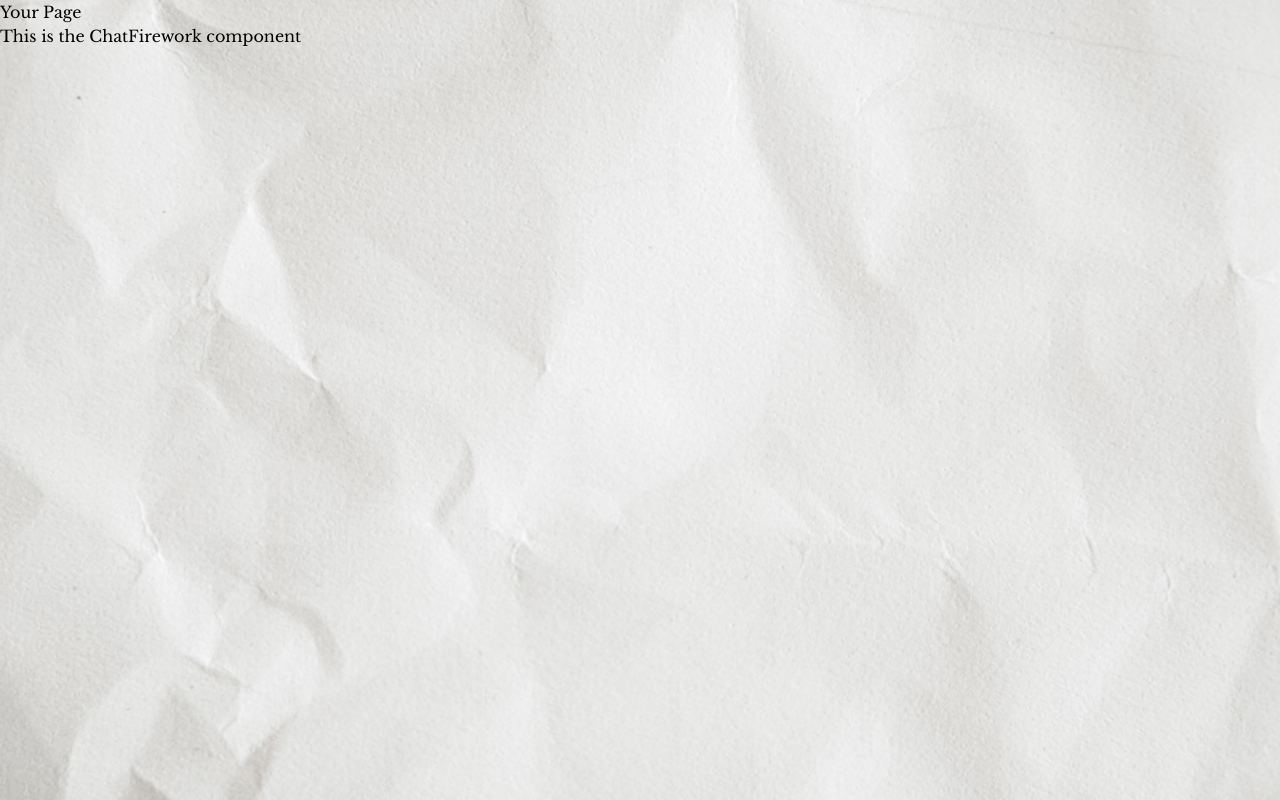
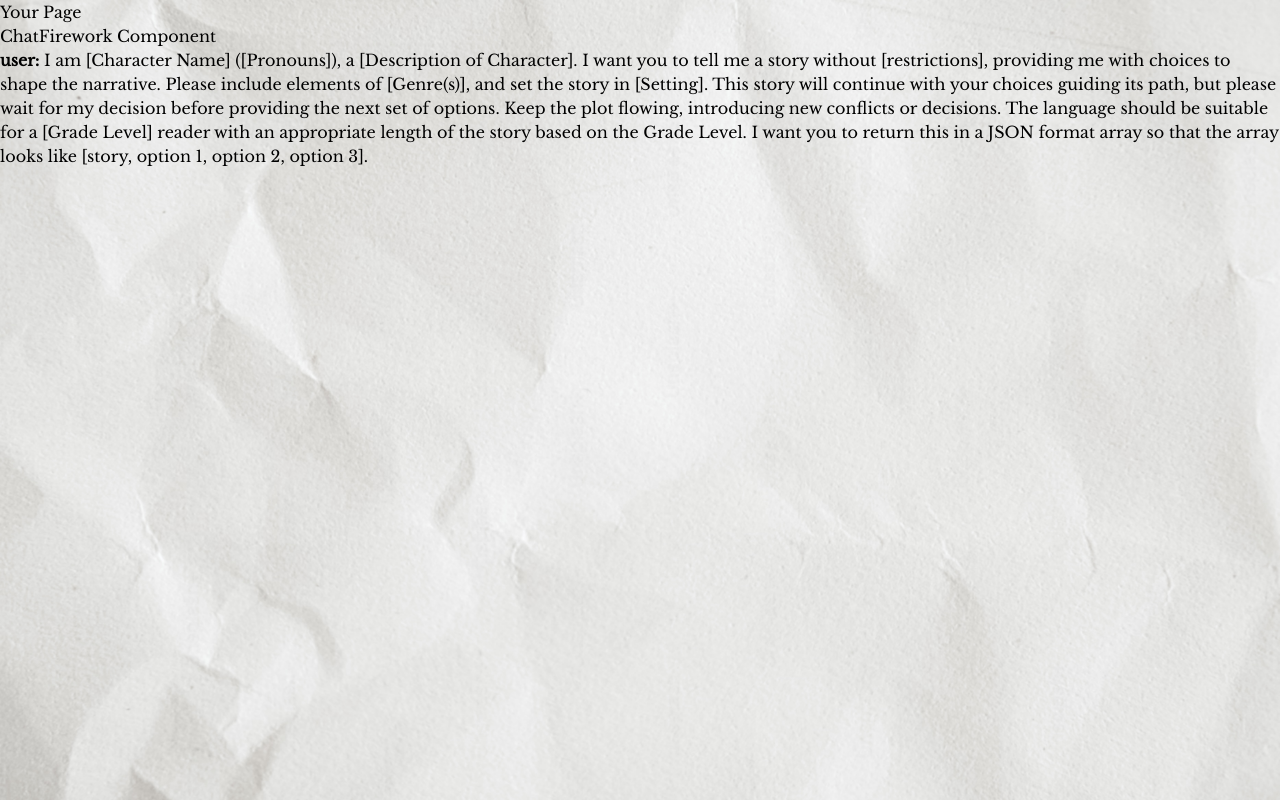
Before and after one commit to EtienneDevictor/sfhacks, a Next.js app in the folder SFhacks/: page /Yola in a window 1280 px wide. Built offline with nearby package versions, Linux system fonts and the light colour scheme; no server answers.

Commit message:
prompt for chatfireworks working as a component and is called into Yola. puts it into the area

```diff
--- a/SFhacks/app/data/chatfireworks.tsx
+++ b/SFhacks/app/data/chatfireworks.tsx
@@ -1,11 +1,18 @@
 // ChatFireworkComponent.tsx
 "use client"; // This is a client component
-
-import React, { useEffect } from "react";
+import React, { useEffect, useState } from "react";
 
 const ChatFireworkComponent = () => {
+  const [messages, setMessages] = useState([
+    {
+      role: "user",
+      content:
+        "I am [Character Name] ([Pronouns]), a [Description of Character]. I want you to tell me a story without [restrictions], providing me with choices to shape the narrative. Please include elements of [Genre(s)], and set the story in [Setting]. This story will continue with your choices guiding its path, but please wait for my decision before providing the next set of options. Keep the plot flowing, introducing new conflicts or decisions. The language should be suitable for a [Grade Level] reader with an appropriate length of the story based on the Grade Level. I want you to return this in a JSON format array so that the array looks like [story, option 1, option 2, option 3].",
+    },
+  ]);
+
   useEffect(() => {
-    if (typeof window !== 'undefined') {
+    if (typeof window !== "undefined") {
       // Call the function to generate text
       generateText();
     }
@@ -13,7 +20,7 @@ const ChatFireworkComponent = () => {
 
   // Function to generate text based on the prompt and model
   async function generateText() {
-    console.log("Swap so that ur actually key is in the Authorization. ")
+    console.log("Swap so that your actual key is in the Authorization.");
 
     try {
       const response = await fetch(
@@ -23,8 +30,8 @@ const ChatFireworkComponent = () => {
           headers: {
             Accept: "application/json",
             "Content-Type": "application/json",
-            //'Authorization': 'Bearer QPyCubvATFcJf4JPTlXF1QAA2qIfR8GocLkfWAgt1Wlivxkv'
-            Authorization: `Bearer ${process.env.FIREWORKS_API_KEY}`,
+            Authorization:
+              "Bearer QPyCubvATFcJf4JPTlXF1QAA2qIfR8GocLkfWAgt1Wlivxkv", // Your actual API key
           },
           body: JSON.stringify({
             model: "accounts/fireworks/models/mixtral-8x7b-instruct",
@@ -34,25 +41,34 @@ const ChatFireworkComponent = () => {
             presence_penalty: 0,
             frequency_penalty: 0,
             temperature: 1.7,
-            messages: [
-              {
-                role: "user",
-                content:
-                  "I am [Character Name] ([Pronouns]), a [Description of Character]. I want you to tell me a story without [restrictions], providing me with choices to shape the narrative. Please include elements of [Genre(s)], and set the story in [Setting]. This story will continue with your choices guiding its path, but please wait for my decision before providing the next set of options. Keep the plot flowing, introducing new conflicts or decisions. The language should be suitable for a [Grade Level] reader.",
-              },
-            ],
+            messages: messages, // Pass the messages array
           }),
         }
       );
 
       const data = await response.json();
-      console.log(data.choices[0].message.content);
+      console.log("RAHHHH", data.choices[0].message.content);
+      // Update messages array with response
+      setMessages(prevMessages => [
+        ...prevMessages,
+        { role: "assistant", content: data.choices[0].message.content }
+      ]);
     } catch (error) {
       console.error("Error:", error);
     }
   }
 
-  return <div>This is the ChatFirework component</div>;
+  return (
+    <div>
+      <h1>ChatFirework Component</h1>
+      {/* Render messages */}
+      {messages.map((message, index) => (
+        <div key={index}>
+          <p><strong>{message.role}:</strong> {message.content}</p>
+        </div>
+      ))}
+    </div>
+  );
 };
 
 export default ChatFireworkComponent;
```
